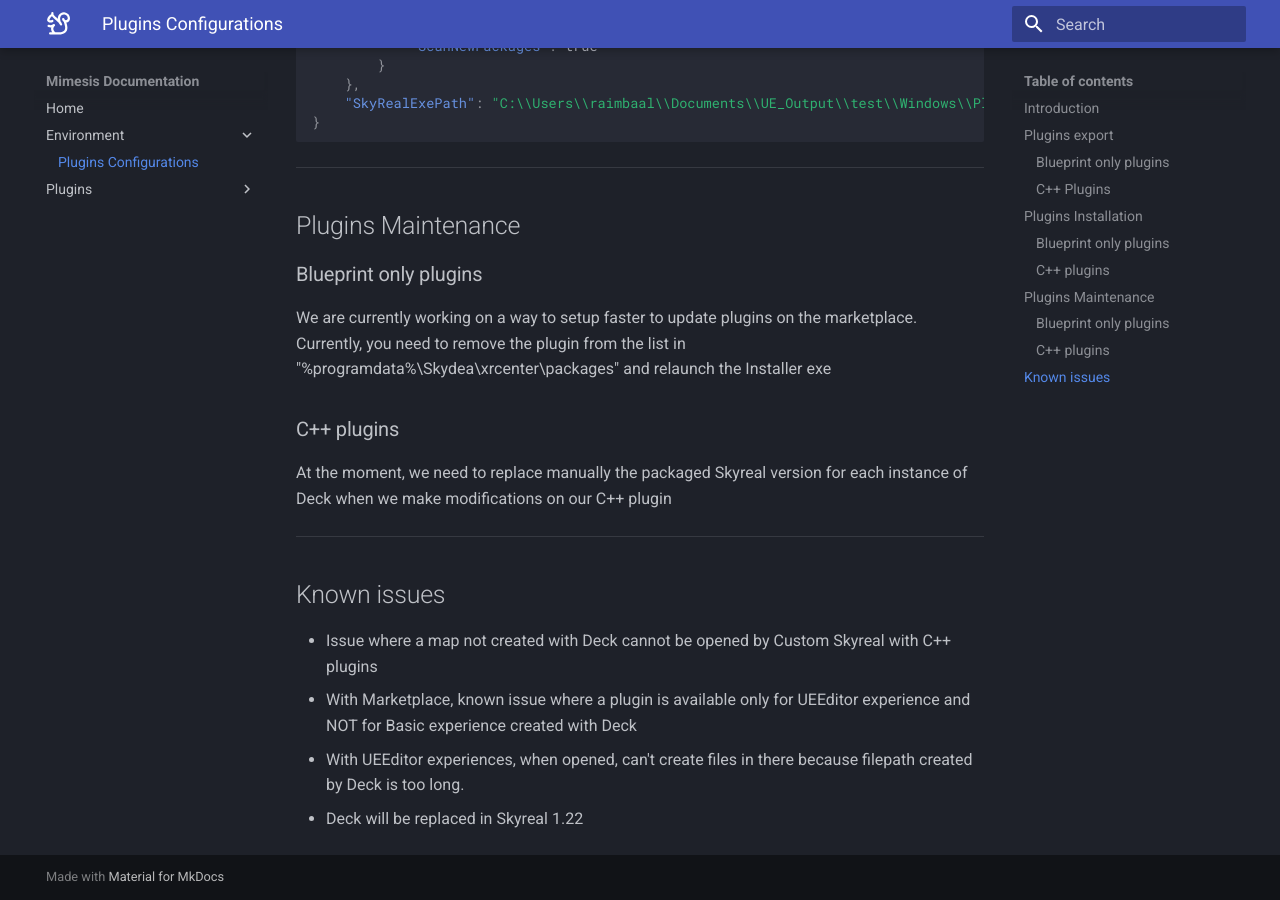
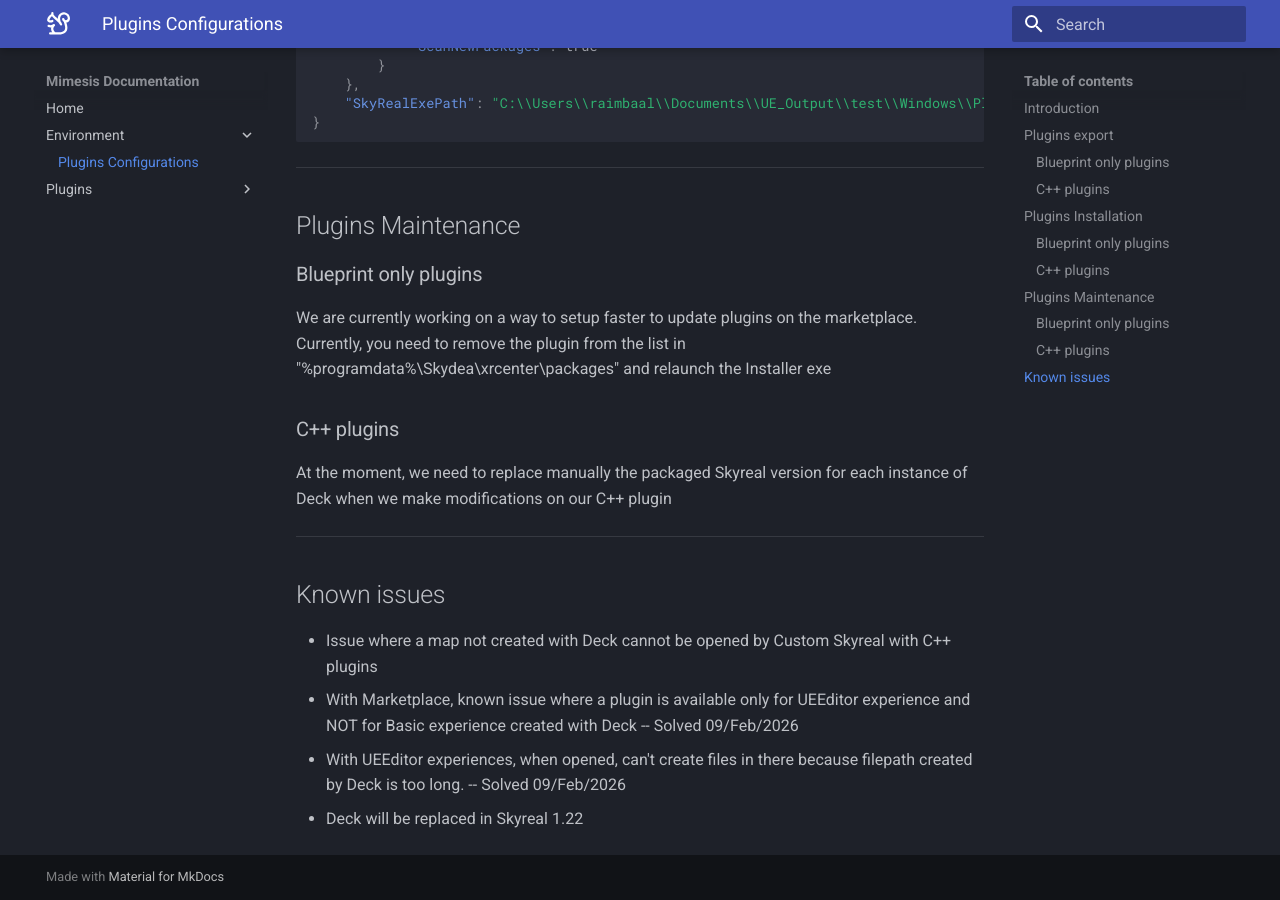
Before and after one commit to AlexandreRaimbault/MimesisOnlineDoc, an MkDocs documentation site: the page built from docs/PluginsInstallation.md, in a window 1280 px wide and 900 px high, scrolled down 1875 px. Built offline with MkDocs 1.6.1 and Material for MkDocs 9.7.7, drawn with Linux system fonts in a browser that asks for light colours; some of the changed text lies outside the part shown.

```diff
--- a/docs/PluginsInstallation.md
+++ b/docs/PluginsInstallation.md
@@ -4,7 +4,7 @@
 
 **Skyreal suite** provides a few plugins to customize your experiences, but we decided to create our owns to upgrade the experience, desktop or VR.
 
-Our list of plugins can be found at :
+Our list of plugins can be found at : [https://gricad-gitlab.univ-grenoble-alpes.fr/mimesis](https://gricad-gitlab.univ-grenoble-alpes.fr/mimesis)
 
 ---
 
@@ -32,7 +32,7 @@ When you run it, if there are no compiler errors, you will now have insisde the
 * An installer
 * A cooked folder containing your plugin(s)
 
-### C++ Plugins
+### C++ plugins
 
 As you may know, Skyreal doesn't like C++ Plugins
 You will need to package your project inside Unreal Engine to have a custom Skyreal version, that you can later use inside Deck, with the plugin working.
@@ -95,6 +95,6 @@ At the moment, we need to replace manually the packaged Skyreal version for each
 ## Known issues
 
 * Issue where a map not created with Deck cannot be opened by Custom Skyreal with C++ plugins
-* With Marketplace, known issue where a plugin is available only for UEEditor experience and NOT for Basic experience created with Deck
-* With UEEditor experiences, when opened, can't create files in there because filepath created by Deck is too long.
+* With Marketplace, known issue where a plugin is available only for UEEditor experience and NOT for Basic experience created with Deck -- Solved 09/Feb/2026
+* With UEEditor experiences, when opened, can't create files in there because filepath created by Deck is too long. -- Solved 09/Feb/2026
 * Deck will be replaced in Skyreal 1.22
```
Also changed, not shown: docs/index.md (+1 -1 lines).
